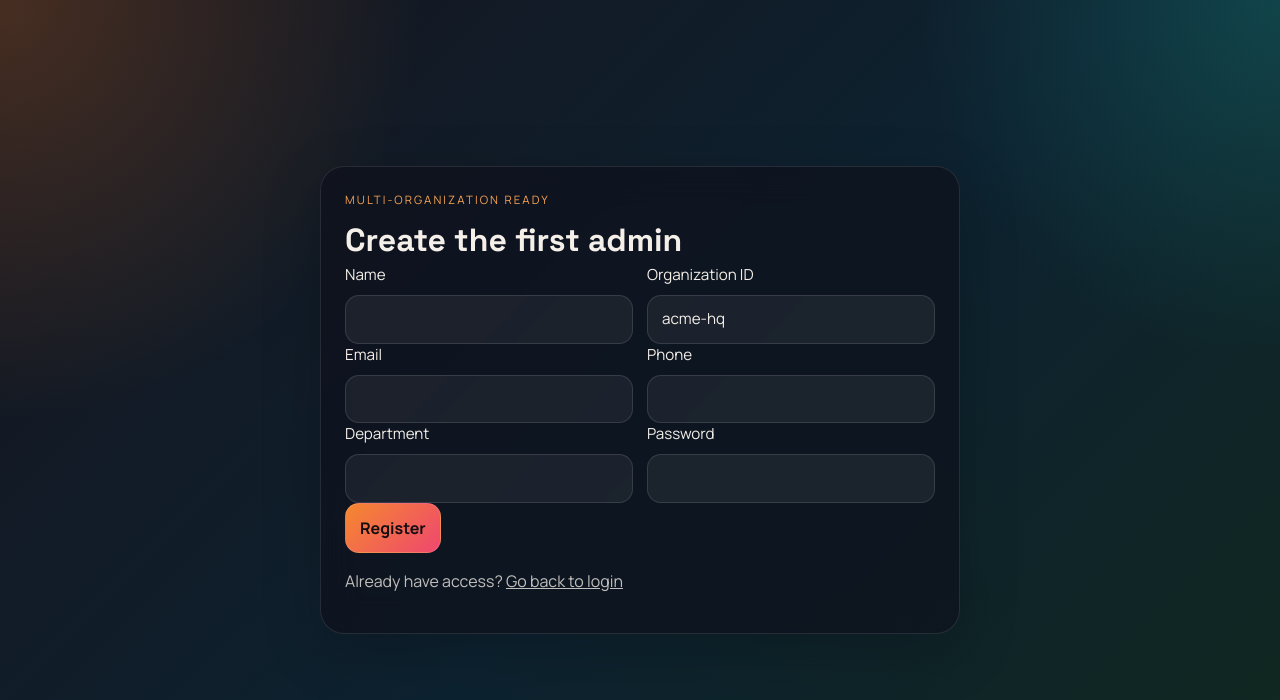
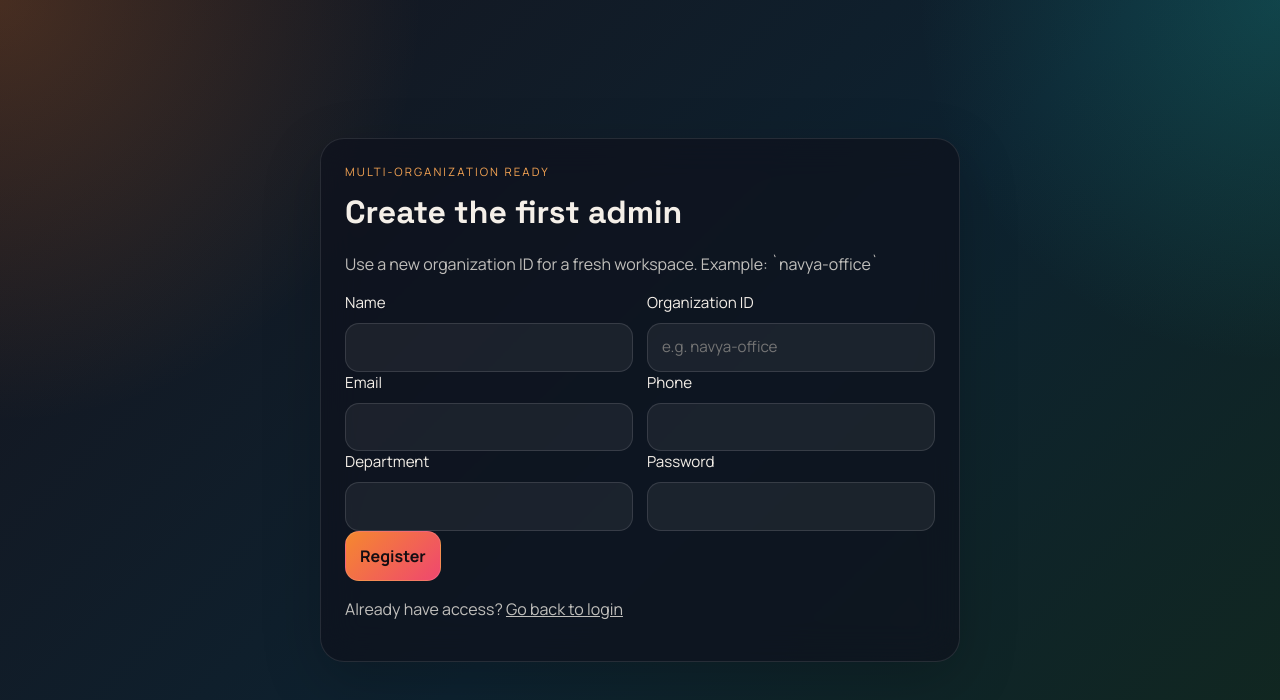
Before and after one commit to Navyagolash/Visitors-Pass, a React (Vite) app in the folder frontend/: page /register in a window 1280 px wide. Shown: the top 700 px of the page. Built offline with nearby package versions, Linux system fonts and the light colour scheme; no server answers.

Commit message:
Remove seeded default organization from registration

```diff
--- a/frontend/src/pages/RegisterPage.jsx
+++ b/frontend/src/pages/RegisterPage.jsx
@@ -10,20 +10,24 @@ export function RegisterPage() {
     email: "",
     password: "",
     role: "admin",
-    organizationId: "acme-hq",
+    organizationId: "",
     department: "",
     phone: ""
   });
   const [error, setError] = useState("");
+  const [submitting, setSubmitting] = useState(false);
 
   const handleSubmit = async (event) => {
     event.preventDefault();
     try {
+      setSubmitting(true);
       setError("");
       await register(form);
       navigate("/");
     } catch (err) {
       setError(err.message);
+    } finally {
+      setSubmitting(false);
     }
   };
 
@@ -32,14 +36,19 @@ export function RegisterPage() {
       <form className="auth-card" onSubmit={handleSubmit}>
         <p className="eyebrow">Multi-Organization Ready</p>
         <h1>Create the first admin</h1>
+        <p className="muted">
+          Use a new organization ID for a fresh workspace. Example: `navya-office`
+        </p>
         <div className="grid two">
           <label>
             Name
-            <input value={form.name} onChange={(e) => setForm({ ...form, name: e.target.value })} />
+            <input disabled={submitting} value={form.name} onChange={(e) => setForm({ ...form, name: e.target.value })} />
           </label>
           <label>
             Organization ID
             <input
+              disabled={submitting}
+              placeholder="e.g. navya-office"
               value={form.organizationId}
               onChange={(e) => setForm({ ...form, organizationId: e.target.value })}
             />
@@ -48,17 +57,18 @@ export function RegisterPage() {
         <div className="grid two">
           <label>
             Email
-            <input value={form.email} onChange={(e) => setForm({ ...form, email: e.target.value })} />
+            <input disabled={submitting} value={form.email} onChange={(e) => setForm({ ...form, email: e.target.value })} />
           </label>
           <label>
             Phone
-            <input value={form.phone} onChange={(e) => setForm({ ...form, phone: e.target.value })} />
+            <input disabled={submitting} value={form.phone} onChange={(e) => setForm({ ...form, phone: e.target.value })} />
           </label>
         </div>
         <div className="grid two">
           <label>
             Department
             <input
+              disabled={submitting}
               value={form.department}
               onChange={(e) => setForm({ ...form, department: e.target.value })}
             />
@@ -67,14 +77,15 @@ export function RegisterPage() {
             Password
             <input
               type="password"
+              disabled={submitting}
               value={form.password}
               onChange={(e) => setForm({ ...form, password: e.target.value })}
             />
           </label>
         </div>
         {error ? <div className="error-box">{error}</div> : null}
-        <button className="primary-button" type="submit">
-          Register
+        <button className="primary-button" type="submit" disabled={submitting}>
+          {submitting ? "Registering..." : "Register"}
         </button>
         <p className="muted">
           Already have access? <Link to="/login">Go back to login</Link>
```
